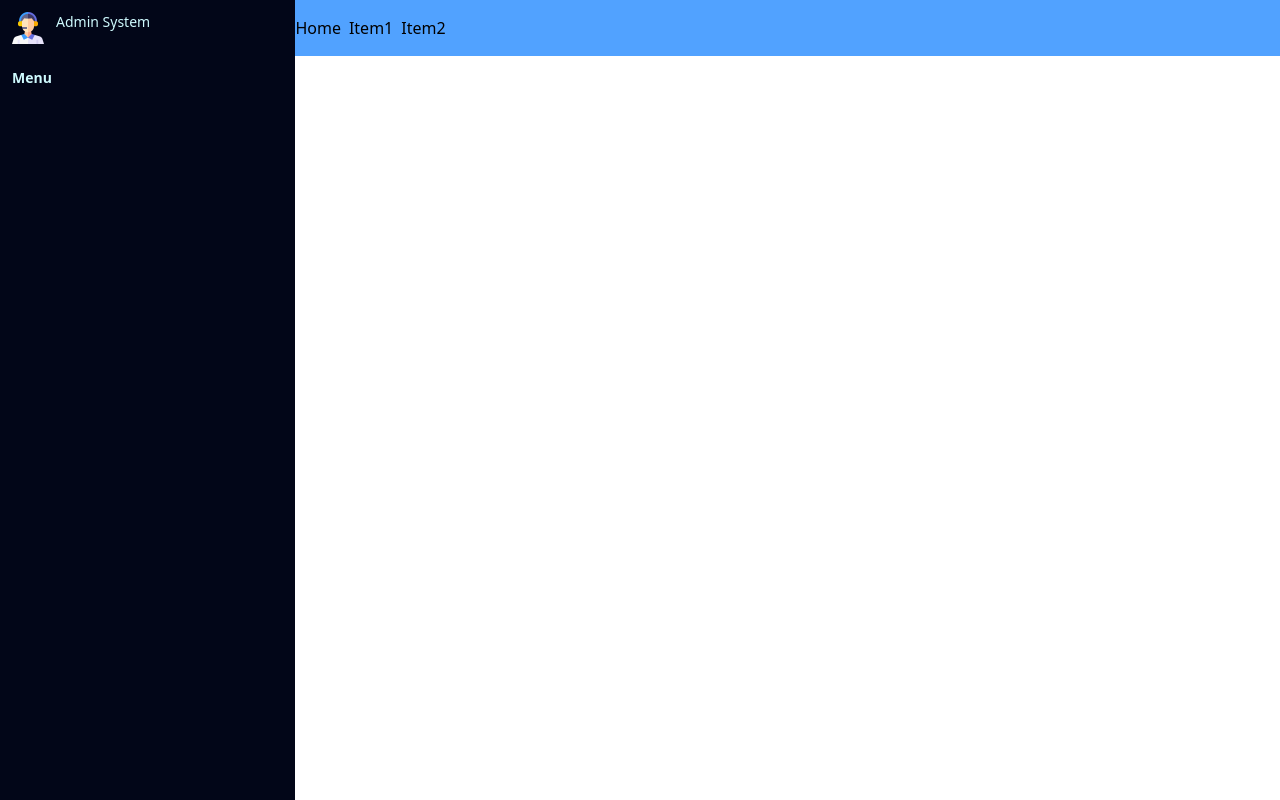
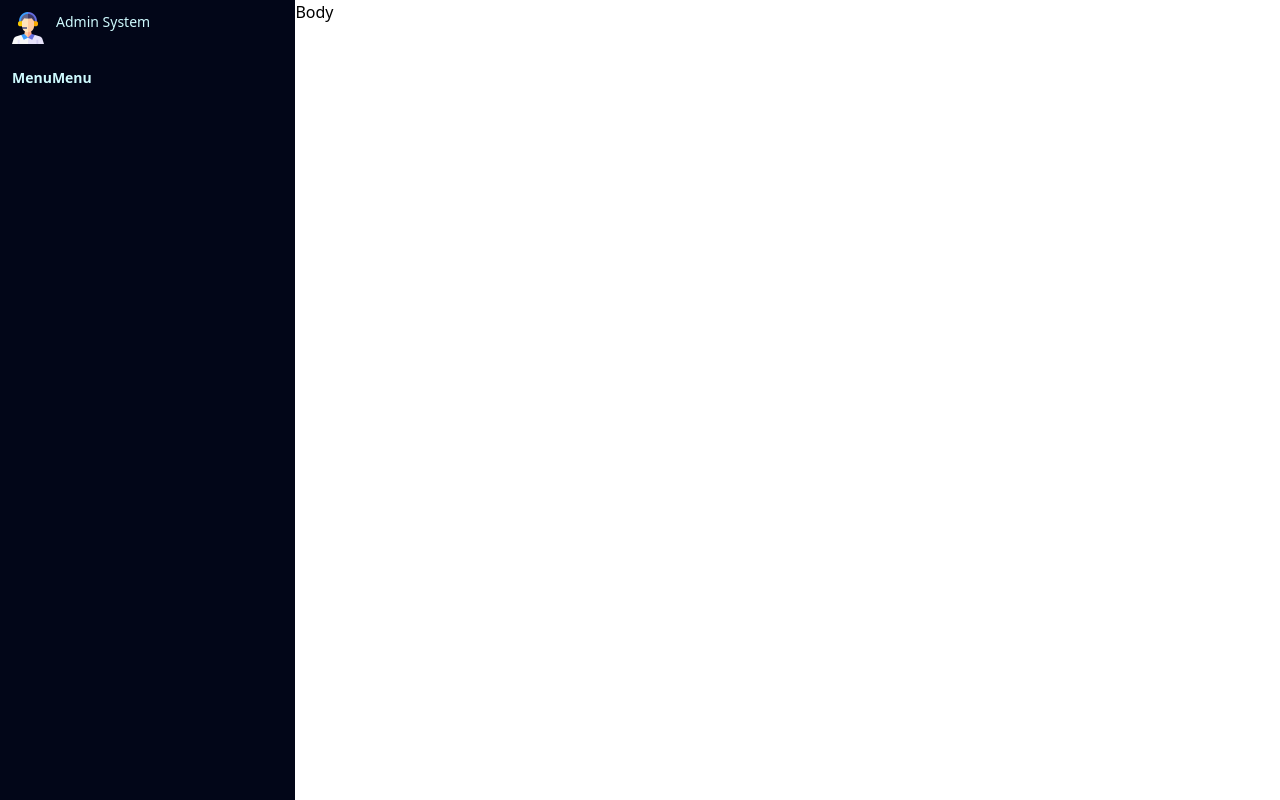
Before and after one commit to komikodok/cms_admin-frontend, a React (Vite) app: page / in a window 1280 px wide. Built offline with nearby package versions, Linux system fonts and the light colour scheme.

Commit message:
minor update

```diff
--- a/src/components/Body.jsx
+++ b/src/components/Body.jsx
@@ -1,9 +1,9 @@
-import Header from "./Header"
-
 const Body = () => {
     return (
         <>
-            <Header/>
+            <div className="w-full h-full">
+                <h2>Body</h2>
+            </div>
         </>
     )
 }
--- a/src/components/Container.jsx
+++ b/src/components/Container.jsx
@@ -1,7 +1,7 @@
 /* eslint-disable react/prop-types */
 const Container = ({children}) => {
   return (
-    <div className="h-screen overflow-hidden flex">
+    <div className="h-screen w-screen overflow-hidden flex">
         {children}
     </div>
   )
--- a/src/components/SideBar.jsx
+++ b/src/components/SideBar.jsx
@@ -4,14 +4,17 @@ const SideBar = () => {
   }
   return (
     <>
-      <div className="text-4xl w-96 h-full max-md:w-0 max-md:-translate-x-full transition-all duration-300">
+      <div className="text-4xl h-full w-96 max-md:w-0 max-md:-translate-x-20 transition-all duration-300">
         <header className="bg-slate-950 h-14 flex">
-          <div className="w-10 h-10 p-1 ml-2 my-auto max-md:hidden">
+          <div className="w-10 h-10 p-1 ml-2 my-auto">
             <img className="object-contain" src="..\public\admin.png" alt="" />
           </div>
-          <h2 className="text-cyan-100 text-sm mt-3 ml-2 max-md:hidden">Admin System</h2>
+          <h2 className="text-cyan-100 text-sm mt-3 ml-2">Admin System</h2>
         </header>
         <div className="bg-slate-950 h-full text-cyan-100 text-sm p-3">
+          <button onClick={handleClick}>
+            <strong href="#" className="">Menu</strong>
+          </button>
           <button onClick={handleClick}>
             <strong href="#" className="">Menu</strong>
           </button>
```
